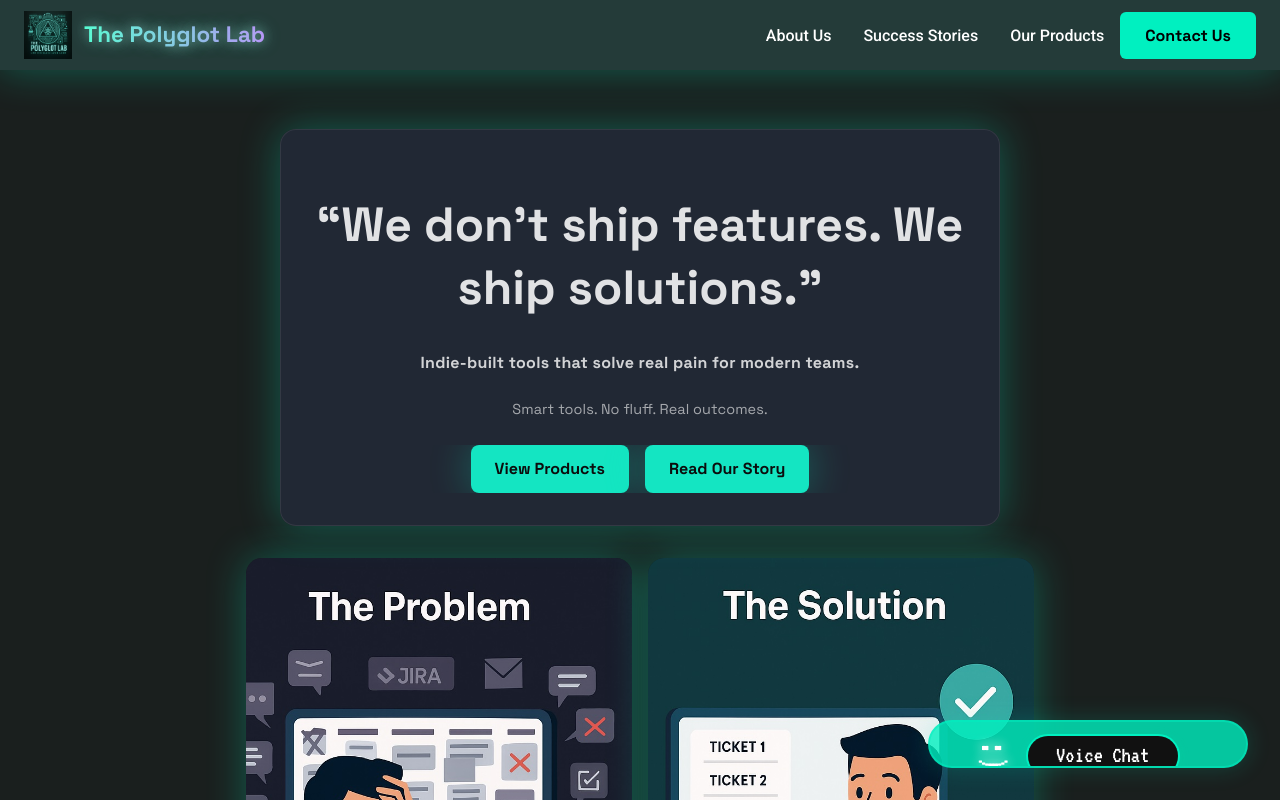
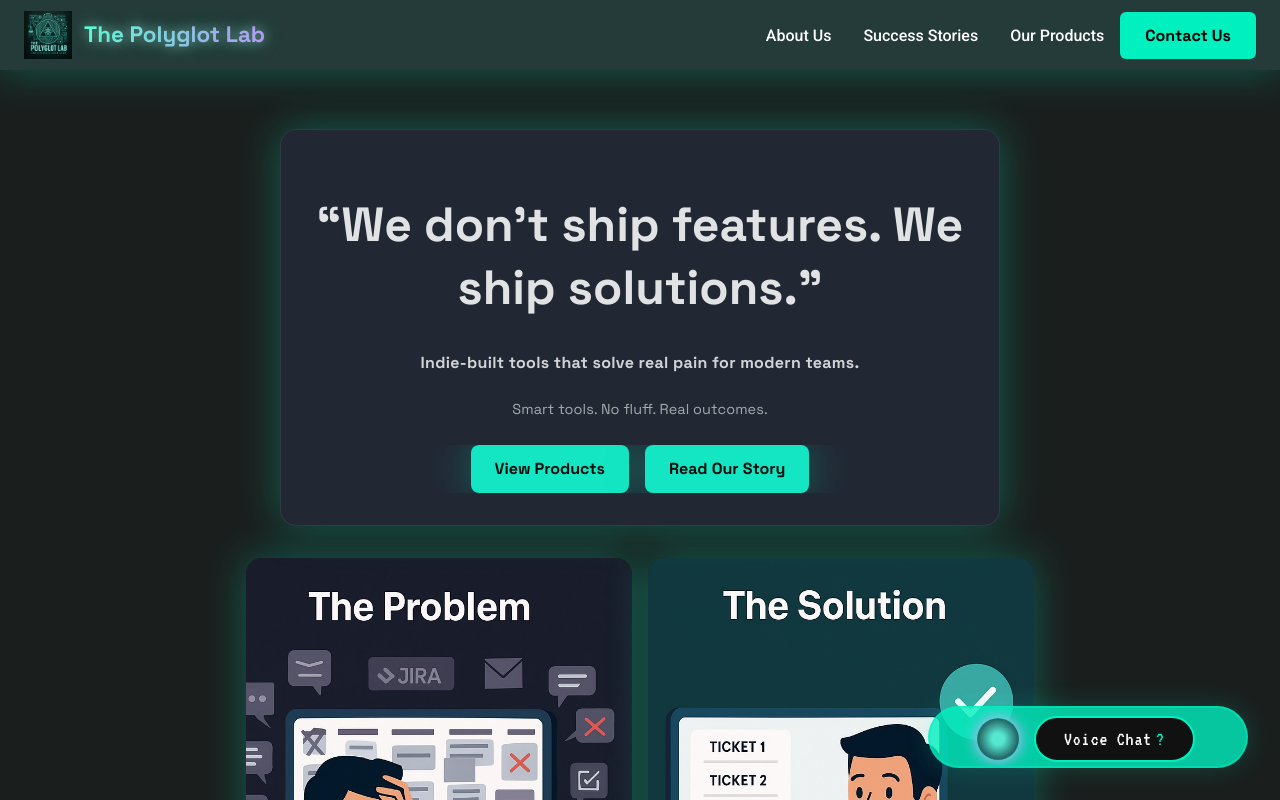
Before and after one commit to The-Polyglot-Lab/thepolyglotlab, a React (Vite) app: page / in a window 1280 px wide. Shown: the top 800 px of the page. Built offline with nearby package versions, Linux system fonts and the light colour scheme.

Commit message:
Enhance Muthurglot component with animated text display and update styles for improved visual effects

```diff
--- a/src/components/Muthurglot.tsx
+++ b/src/components/Muthurglot.tsx
@@ -1,12 +1,37 @@
-import React from 'react';
+import React, { useEffect, useState } from 'react';
 import '../styles/Muthurglot.css';
 
+const TYPED_TEXT = 'Voice Chat';
+
 const Muthurglot = () => {
+  const [displayed, setDisplayed] = useState('');
+  const [done, setDone] = useState(false);
+
+  useEffect(() => {
+    let i = 0;
+    setDisplayed('');
+    setDone(false);
+    const interval = setInterval(() => {
+      if (i < TYPED_TEXT.length) {
+        setDisplayed(TYPED_TEXT.slice(0, i + 1));
+        i++;
+      } else {
+        setDone(true);
+        clearInterval(interval);
+      }
+    }, 90);
+    return () => clearInterval(interval);
+  }, []);
+
   return (
     <div className="muthurglot">
-        <span className="balloon-icon">:)</span>
+        {/*<span className="balloon-icon">:)</span>*/}
+        <div className="orb-glow" />
         <div className="muthurglot-button">
-            <h3>Voice Chat</h3>
+            <h3 className="terminal-typed">
+              {displayed}
+              {done && <span className="terminal-cursor">?</span>}
+            </h3>
         </div>
     </div>
   );
--- a/src/styles/Muthurglot.css
+++ b/src/styles/Muthurglot.css
@@ -15,17 +15,15 @@
     z-index: 1000;
     padding-left: 3rem;
     padding-right: 0;
-    padding-top: 1.75rem;
+    padding-top: 0.5rem;
     padding-bottom: 0.25rem;
     background: rgba(0, 240, 192, 0.8);
     border-radius: 2rem;
     box-shadow: 0 0 24px rgba(0, 240, 192, 0.18);
-    cursor: pointer;
-    transition: all 0.3s cubic-bezier(.4,2,.6,1);
     border: 2px solid rgba(0, 240, 192, 0.5);
     min-width: 320px;
     min-height: 1rem;
-    max-height: 3rem;
+    max-height: 5rem;
     display: flex;
     align-items: center;
     gap: 1rem;
@@ -43,6 +41,7 @@
     font-size: 2.5rem;
     font-weight: 900;
     color: #ffffff;
+    padding-right: 0.75rem;
     text-shadow: 0 0 8px rgba(255, 255, 255, 0.8);
     display: inline-block;
     transform: rotate(90deg);
@@ -67,7 +66,7 @@
     border: 2px solid #00f0c0;
     border-radius: 2rem;
     min-height: 1rem;
-    max-height: 2.8rem;
+    max-height: 2.9rem;
     padding: 1rem 1.75rem;
     box-shadow: 0 2px 12px rgba(0, 240, 192, 0.10);
     display: flex;
@@ -76,11 +75,55 @@
     cursor: pointer;
     transition: background 0.2s, box-shadow 0.2s;
     outline: none;
+    overflow: visible;
 }
 
 .muthurglot-button:hover, .muthurglot-button:focus {
-    background: #222;
-    box-shadow: 0 4px 24px rgba(0, 240, 192, 0.18);
+    background: rgba(15, 23, 42, 0.8);
+    box-shadow: 0 4px 24px rgba(0, 240, 192, 0.48);
     color: #00f0c0;
     border-color: #00f0c0;
 }
+
+.terminal-typed {
+    font-family: 'VT323', monospace;
+    font-size: 1.25rem;
+    font-weight: 700;
+    color: #fff;
+    background: transparent;
+    margin: 0;
+    padding: 0;
+    letter-spacing: 0.04em;
+    display: inline-block;
+    white-space: pre;
+}
+
+.terminal-cursor {
+    color: #00f0c0;
+    font-weight: 900;
+    margin-left: 0.2em;
+    animation: blink-cursor 1s steps(1) infinite;
+}
+
+.orb-glow {
+    width: 2.5rem;
+    height: 2.5rem;
+    border-radius: 9999px; /* fully round */
+    background: radial-gradient(circle at center, #5eead4 20%, #0f172a 90%);
+    box-shadow:
+      0 0 6px #5eead4,
+      0 0 12px #c084fc,
+      0 0 18px #5eead4;
+    animation: orb-glow-pulse 3s ease-in-out infinite;
+  }
+
+  @keyframes orb-glow-pulse {
+    0%, 100% {
+      transform: scale(1);
+      opacity: 0.85;
+    }
+    50% {
+      transform: scale(1.1);
+      opacity: 1;
+    }
+  }
```
